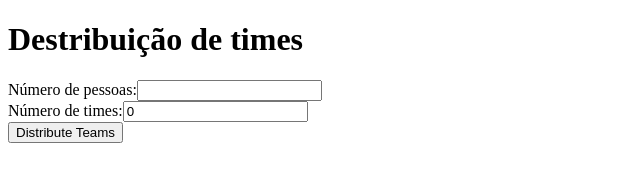
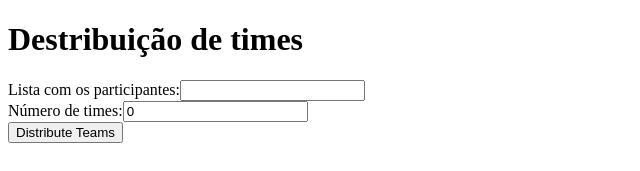
Before and after one commit to kamatashi/Selecionador-de-Equipes, a React (Vite) app: page / in a window 1280 px wide. Shown: the top 171 px of the page, without its empty margins (0-640 px from the left). Built offline with nearby package versions, Linux system fonts and the light colour scheme.

Commit message:
refactor: fix name to lista com os participantes

```diff
--- a/src/components/TeamDistribution/index.jsx
+++ b/src/components/TeamDistribution/index.jsx
@@ -29,7 +29,7 @@ const TeamDistribution = () => {
     <div>
       <h1>Destribuição de times</h1>
       <label>
-        Número de pessoas:
+        Lista com os participantes:
         <input type="text" value={peopleList} onChange={handlePeopleListChange} />
       </label>
       <br />
```
